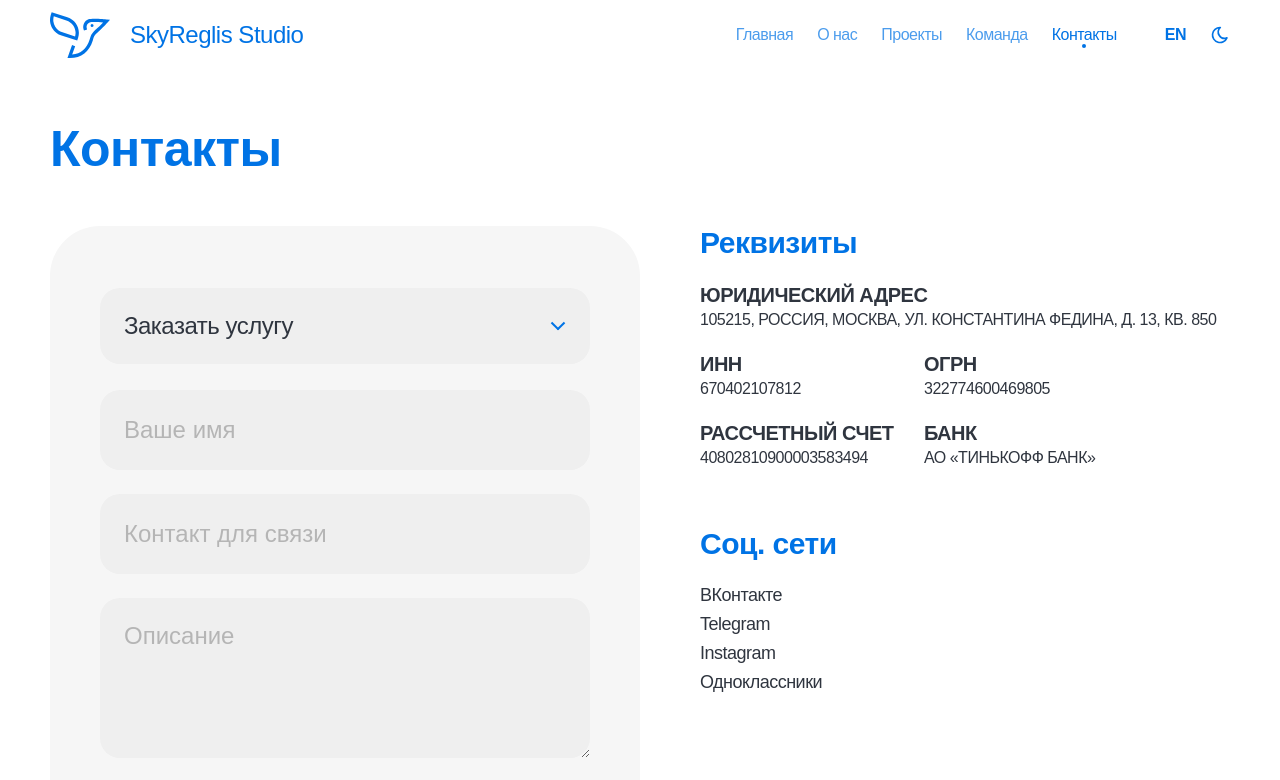
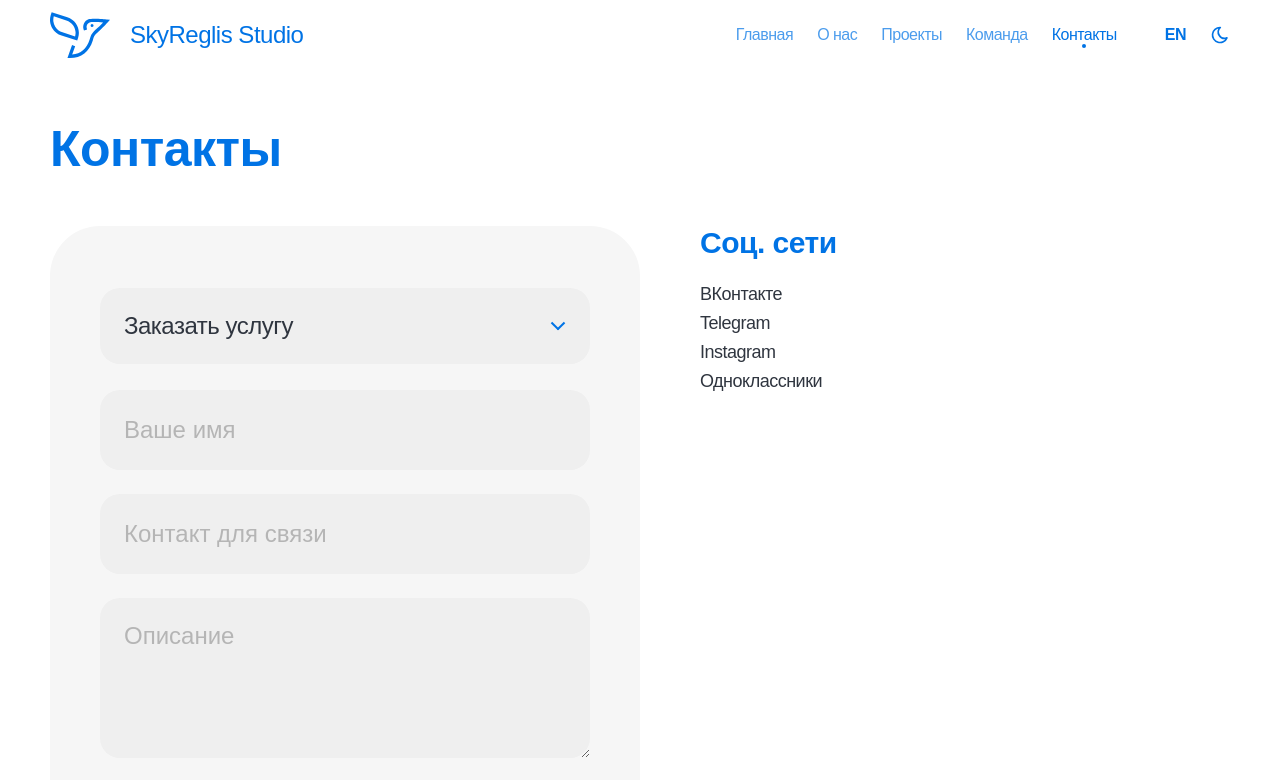
Before and after one commit to R-o-t-I/website, a React (Vite) app: page /contacts in a window 1280 px wide. Shown: the top 780 px of the page. Built offline with nearby package versions, Linux system fonts and the light colour scheme.

Commit message:
minor fix

```diff
--- a/src/pages/about/about.jsx
+++ b/src/pages/about/about.jsx
@@ -1,4 +1,4 @@
-import Timeline from "../../components/about/timeline/Timeline.jsx";
+import Timeline from "../../components/about/timeline/Timeline.tsx";
 import Title from "../../components/general/typography/title/Title.tsx";
 import style from "./about.module.scss";
 
--- a/src/pages/contacts/contacts.jsx
+++ b/src/pages/contacts/contacts.jsx
@@ -13,7 +13,7 @@ const Contacts = () => {
         <div className={style.content}>
           <FormContacts />
           <div className={style.content2}>
-            <FooterContacts />
+            {/*<FooterContacts />*/}
             <FooterSocial />
           </div>
         </div>
--- a/src/pages/projects/projectItem/project.jsx
+++ b/src/pages/projects/projectItem/project.jsx
@@ -68,7 +68,18 @@ const Project = () => {
           <div className={style.descriptions}>{project?.description}</div>
           <div>История идеи</div>
           <div className={style.stackContainer}>Стек: </div>
+        </div>
 
+        <div className={style.infoContainer}>
+          <div className={style.logoContainer}>
+            <img className={style.logo} src={project?.logo} />
+          </div>
+          <div>
+            <div className={style.platformText}>Доступно в:</div>
+            <div className={style.platformList}></div>
+          </div>
+        </div>
+      </div>
       <Gallery>
         <img
           src={
@@ -87,18 +98,6 @@ const Project = () => {
         />
       </Gallery>
     </div>
-
-        <div className={style.infoContainer}>
-          <div className={style.logoContainer}>
-            <img className={style.logo} src={project?.logo} />
-          </div>
-          <div>
-            <div className={style.platformText}>Доступно в:</div>
-            <div className={style.platformList}></div>
-          </div>
-        </div>
-      </div>
-    </div>
   );
 };
 
```
Also changed, not shown: src/components/about/timeline/Timeline.tsx (renamed from src/components/about/timeline/Timeline.jsx). Lines whose indentation alone changed are shown as unchanged.
